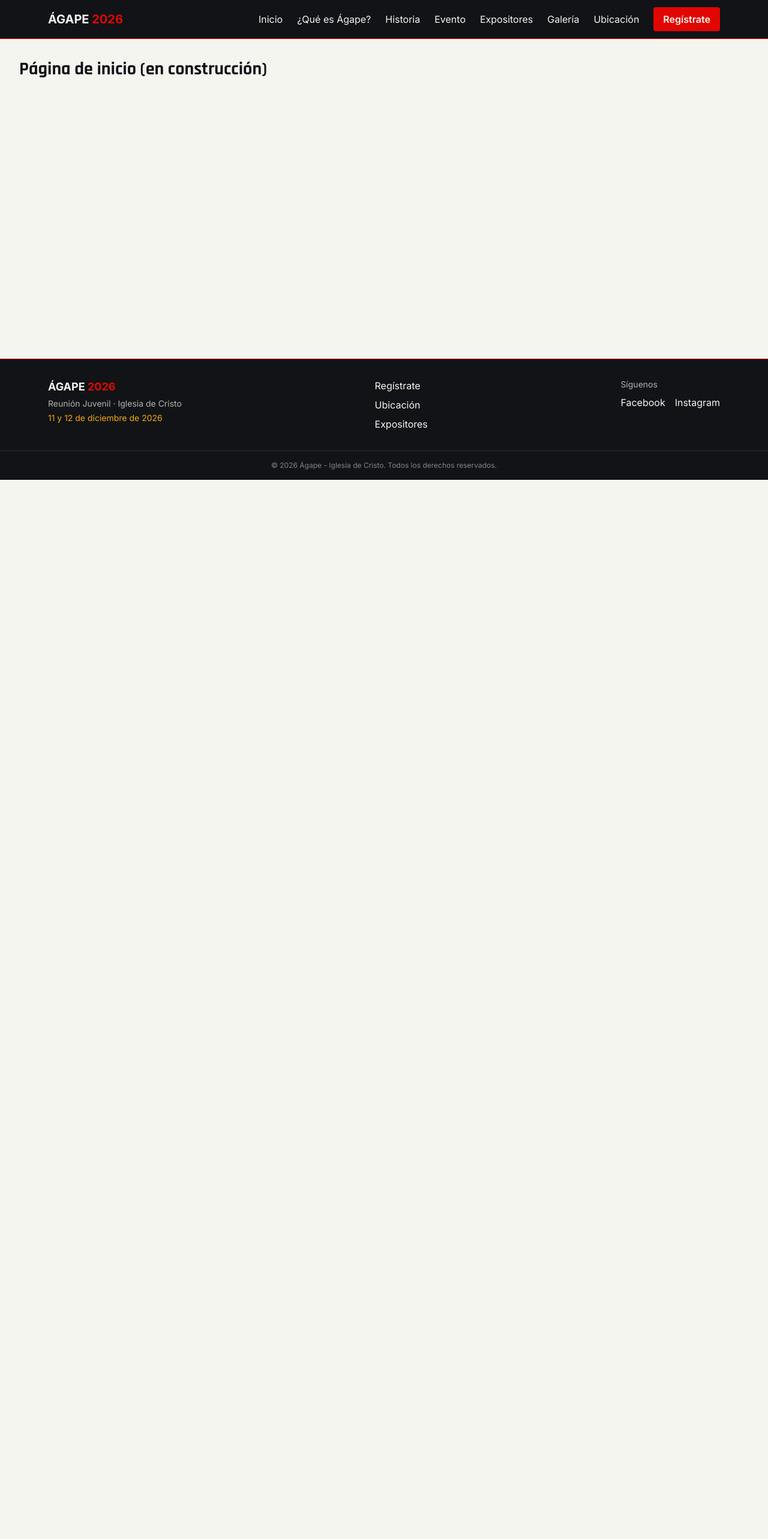
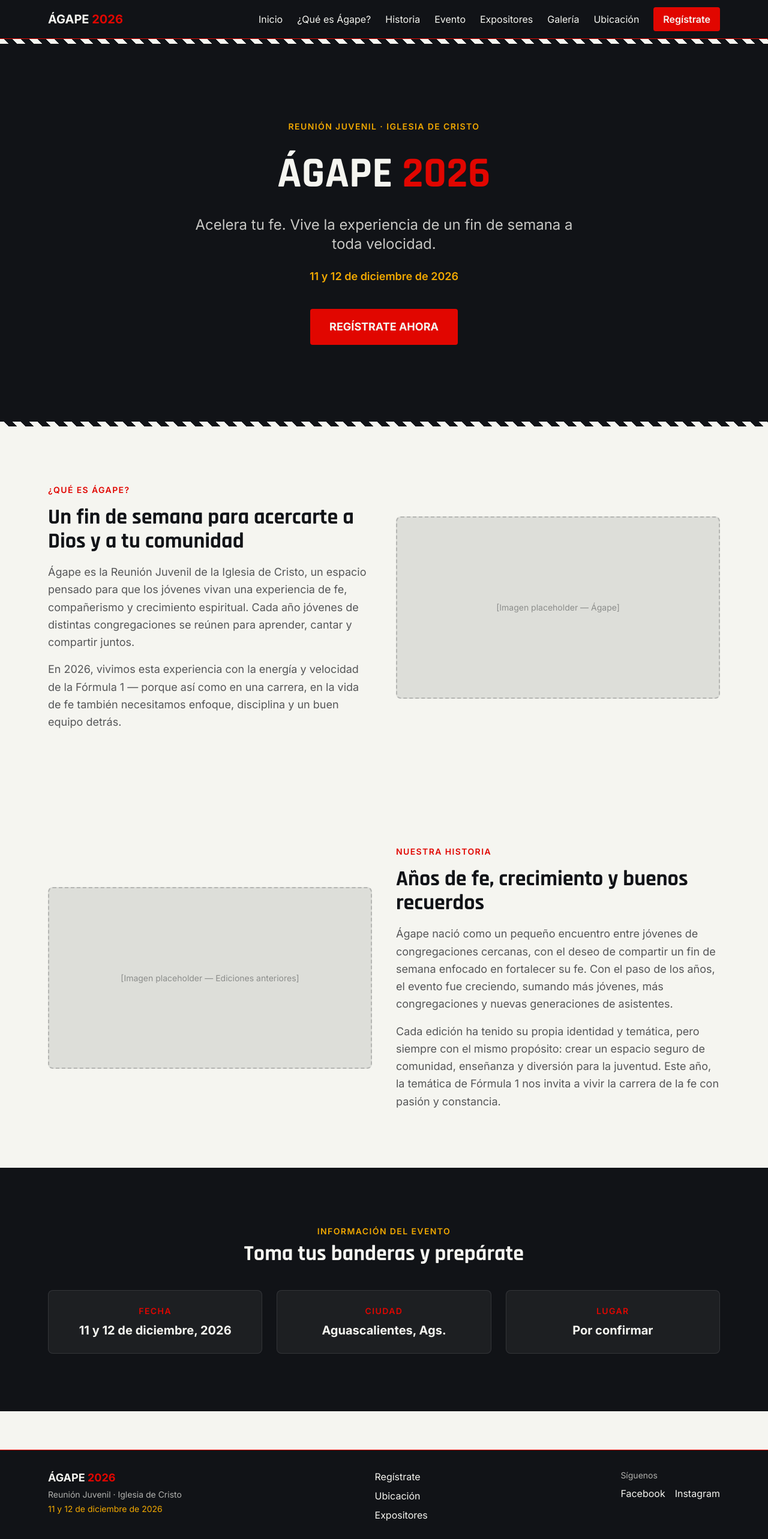
Before and after one commit to ozoshaman/agape2026, a Next.js app: page / in a window 1280 px wide. Shown: the top 2566 px of the page at 60% size. Before the commit the page ends 800 px from the top, so only its background shows below. Built offline with nearby package versions, Linux system fonts and the light colour scheme.

Commit message:
feat: landing completa con Hero, QueEsAgape, Historia e InfoEvento

```diff
--- a/src/app/page.tsx
+++ b/src/app/page.tsx
@@ -1,7 +1,15 @@
-export default function Home() {
+import HeroBanner from "@/components/secciones/HeroBanner";
+   import QueEsAgape from "@/components/secciones/QueEsAgape";
+   import Historia from "@/components/secciones/Historia";
+   import InfoEvento from "@/components/secciones/InfoEvento";
+
+   export default function Home() {
      return (
-       <div className="p-8">
-         <h1 className="text-3xl font-bold">Página de inicio (en construcción)</h1>
-       </div>
+       <>
+         <HeroBanner />
+         <QueEsAgape />
+         <Historia />
+         <InfoEvento />
+       </>
      );
    }
--- /dev/null
+++ b/src/components/secciones/HeroBanner.tsx
@@ -0,0 +1,50 @@
+import Link from "next/link";
+
+   export default function HeroBanner() {
+     return (
+       <section className="relative bg-carbon-black overflow-hidden">
+         {/* Franja decorativa tipo bandera a cuadros, arriba del todo */}
+         <div
+           className="h-2 w-full"
+           style={{
+             backgroundImage:
+               "repeating-linear-gradient(45deg, #F5F5F0 0, #F5F5F0 10px, #111317 10px, #111317 20px)",
+           }}
+         />
+
+         <div className="max-w-6xl mx-auto px-4 py-20 md:py-32 flex flex-col items-center text-center gap-6">
+           <span className="text-amber-gold font-semibold tracking-widest uppercase text-sm">
+             Reunión Juvenil · Iglesia de Cristo
+           </span>
+
+           <h1 className="text-5xl md:text-7xl font-bold text-bone-white leading-tight">
+             ÁGAPE <span className="text-racing-red">2026</span>
+           </h1>
+
+           <p className="text-xl md:text-2xl text-bone-white/80 max-w-2xl">
+             Acelera tu fe. Vive la experiencia de un fin de semana a toda velocidad.
+           </p>
+
+           <p className="text-lg text-amber-gold font-semibold">
+             11 y 12 de diciembre de 2026
+           </p>
+
+           <Link
+             href="/registro"
+             className="mt-4 bg-racing-red text-bone-white px-8 py-4 rounded font-bold text-lg hover:bg-amber-gold hover:text-carbon-black transition-colors"
+           >
+             REGÍSTRATE AHORA
+           </Link>
+         </div>
+
+         {/* Franja decorativa abajo */}
+         <div
+           className="h-2 w-full"
+           style={{
+             backgroundImage:
+               "repeating-linear-gradient(45deg, #F5F5F0 0, #F5F5F0 10px, #111317 10px, #111317 20px)",
+           }}
+         />
+       </section>
+     );
+   }
--- /dev/null
+++ b/src/components/secciones/Historia.tsx
@@ -0,0 +1,40 @@
+export default function Historia() {
+     return (
+       <section className="max-w-6xl mx-auto px-4 py-16 md:py-24">
+         <div className="flex flex-col md:flex-row-reverse items-center gap-10">
+           {/* Texto */}
+           <div className="flex-1 flex flex-col gap-4">
+             <span className="text-racing-red font-semibold tracking-widest uppercase text-sm">
+               Nuestra historia
+             </span>
+             <h2 className="text-3xl md:text-4xl font-bold text-carbon-black">
+               Años de fe, crecimiento y buenos recuerdos
+             </h2>
+             <p className="text-carbon-black/70 text-lg leading-relaxed">
+               Ágape nació como un pequeño encuentro entre jóvenes de congregaciones
+               cercanas, con el deseo de compartir un fin de semana enfocado en
+               fortalecer su fe. Con el paso de los años, el evento fue creciendo,
+               sumando más jóvenes, más congregaciones y nuevas generaciones de
+               asistentes.
+             </p>
+             <p className="text-carbon-black/70 text-lg leading-relaxed">
+               Cada edición ha tenido su propia identidad y temática, pero siempre
+               con el mismo propósito: crear un espacio seguro de comunidad,
+               enseñanza y diversión para la juventud. Este año, la temática de
+               Fórmula 1 nos invita a vivir la carrera de la fe con pasión y
+               constancia.
+             </p>
+           </div>
+
+           {/* Imagen placeholder */}
+           <div className="flex-1 w-full">
+             <div className="w-full aspect-video bg-carbon-black/10 rounded-lg flex items-center justify-center border-2 border-dashed border-carbon-black/20">
+               <span className="text-carbon-black/40 text-sm">
+                 [Imagen placeholder — Ediciones anteriores]
+               </span>
+             </div>
+           </div>
+         </div>
+       </section>
+     );
+   }
--- /dev/null
+++ b/src/components/secciones/InfoEvento.tsx
@@ -0,0 +1,47 @@
+const DATOS_EVENTO = [
+     {
+       titulo: "Fecha",
+       valor: "11 y 12 de diciembre, 2026",
+     },
+     {
+       titulo: "Ciudad",
+       valor: "Aguascalientes, Ags.",
+     },
+     {
+       titulo: "Lugar",
+       valor: "Por confirmar",
+     },
+   ];
+
+   export default function InfoEvento() {
+     return (
+       <section className="bg-carbon-black py-16 md:py-24">
+         <div className="max-w-6xl mx-auto px-4 flex flex-col gap-10">
+           <div className="text-center flex flex-col gap-2">
+             <span className="text-amber-gold font-semibold tracking-widest uppercase text-sm">
+               Información del evento
+             </span>
+             <h2 className="text-3xl md:text-4xl font-bold text-bone-white">
+               Toma tus banderas y prepárate
+             </h2>
+           </div>
+
+           <div className="grid grid-cols-1 md:grid-cols-3 gap-6">
+             {DATOS_EVENTO.map((dato) => (
+               <div
+                 key={dato.titulo}
+                 className="bg-bone-white/5 border border-bone-white/10 rounded-lg p-6 flex flex-col gap-2 text-center"
+               >
+                 <span className="text-racing-red font-semibold uppercase text-sm tracking-widest">
+                   {dato.titulo}
+                 </span>
+                 <span className="text-bone-white text-xl font-bold">
+                   {dato.valor}
+                 </span>
+               </div>
+             ))}
+           </div>
+         </div>
+       </section>
+     );
+   }
--- /dev/null
+++ b/src/components/secciones/QueEsAgape.tsx
@@ -0,0 +1,37 @@
+export default function QueEsAgape() {
+     return (
+       <section className="max-w-6xl mx-auto px-4 py-16 md:py-24">
+         <div className="flex flex-col md:flex-row items-center gap-10">
+           {/* Texto */}
+           <div className="flex-1 flex flex-col gap-4">
+             <span className="text-racing-red font-semibold tracking-widest uppercase text-sm">
+               ¿Qué es Ágape?
+             </span>
+             <h2 className="text-3xl md:text-4xl font-bold text-carbon-black">
+               Un fin de semana para acercarte a Dios y a tu comunidad
+             </h2>
+             <p className="text-carbon-black/70 text-lg leading-relaxed">
+               Ágape es la Reunión Juvenil de la Iglesia de Cristo, un espacio pensado
+               para que los jóvenes vivan una experiencia de fe, compañerismo y
+               crecimiento espiritual. Cada año jóvenes de distintas congregaciones
+               se reúnen para aprender, cantar y compartir juntos.
+             </p>
+             <p className="text-carbon-black/70 text-lg leading-relaxed">
+               En 2026, vivimos esta experiencia con la energía y velocidad de la
+               Fórmula 1 — porque así como en una carrera, en la vida de fe también
+               necesitamos enfoque, disciplina y un buen equipo detrás.
+             </p>
+           </div>
+
+           {/* Imagen placeholder */}
+           <div className="flex-1 w-full">
+             <div className="w-full aspect-video bg-carbon-black/10 rounded-lg flex items-center justify-center border-2 border-dashed border-carbon-black/20">
+               <span className="text-carbon-black/40 text-sm">
+                 [Imagen placeholder — Ágape]
+               </span>
+             </div>
+           </div>
+         </div>
+       </section>
+     );
+   }
```
Also changed, not shown: 1 other file (tests, documents, lock files or other folders).
